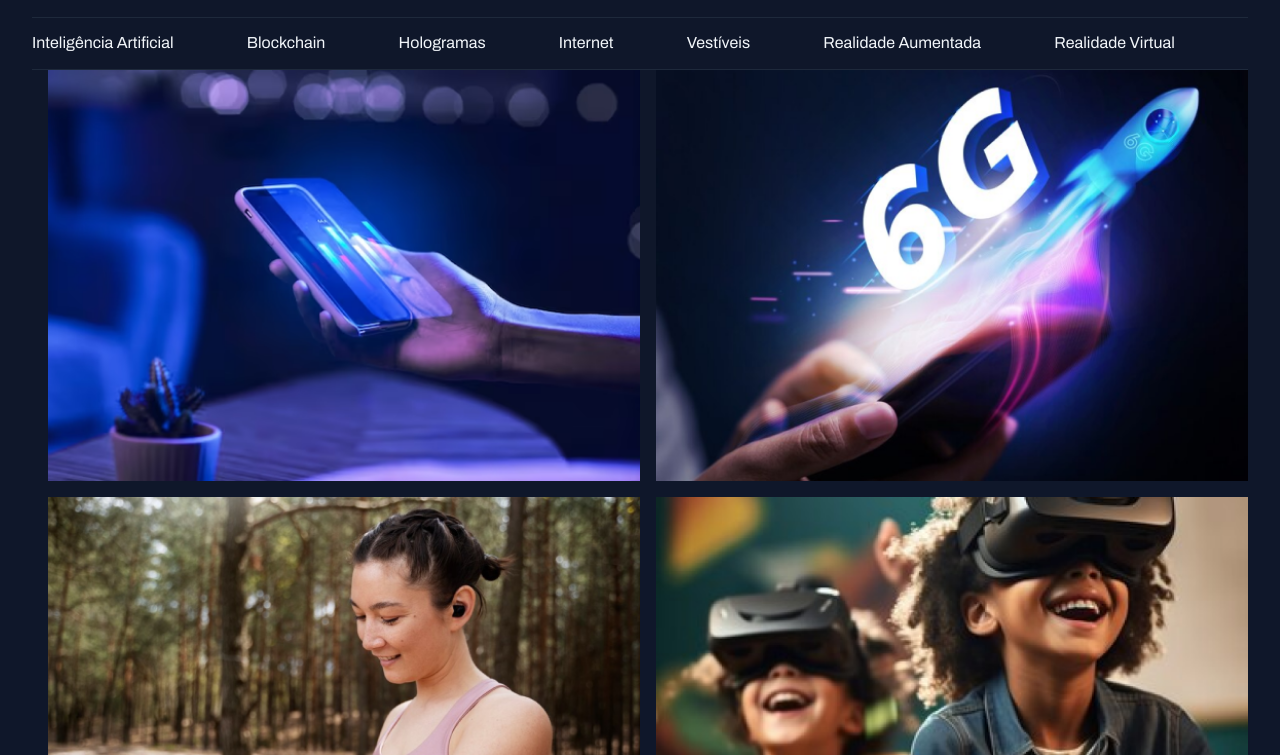
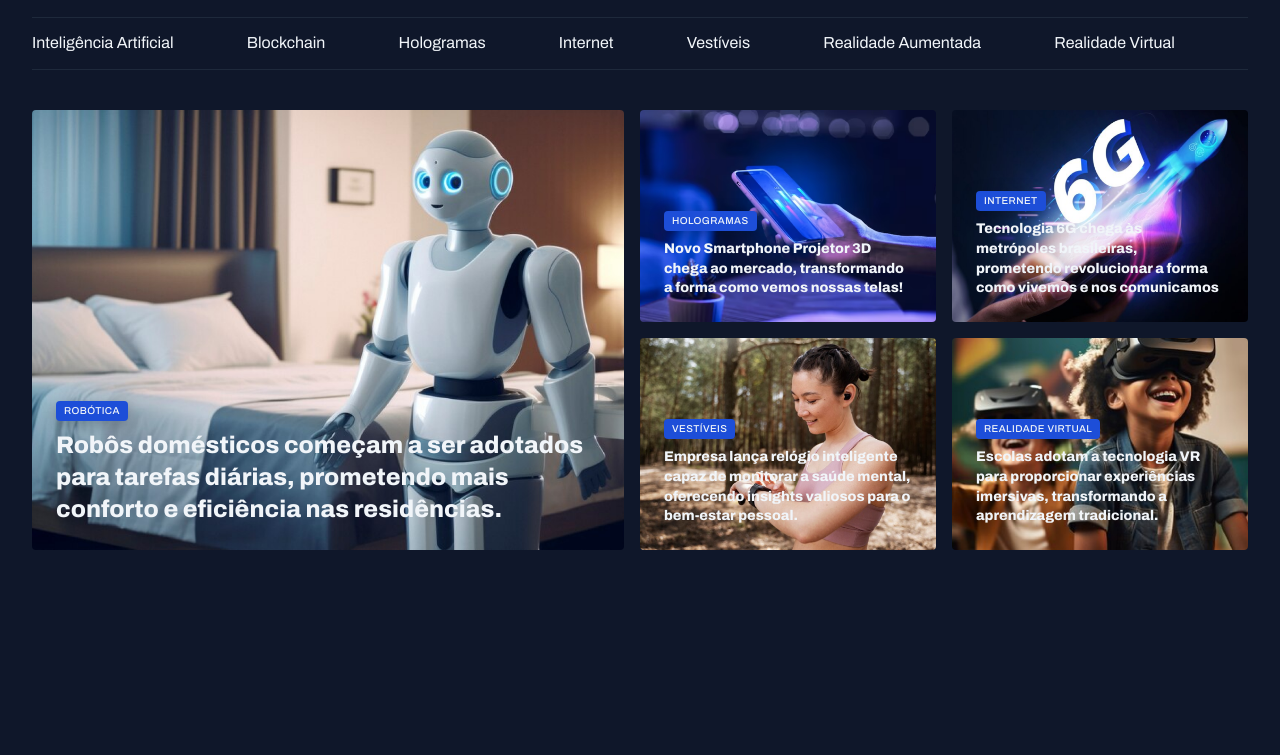
Before and after one commit to Andrea-Santos20/proejct-news-portal, a plain HTML site: page index.html in a window 1280 px wide. Shown: the part 45-800 px from the top of the page. Drawn offline with Linux system fonts and the light colour scheme.

Commit message:
feature/Finishing the section highlight - card.

```diff
--- a/index.html
+++ b/index.html
@@ -3,7 +3,7 @@
 <head>
     <meta charset="UTF-8">
     <meta name="viewport" content="width=device-width, initial-scale=1.0">
-    <link rel="shortcut icon" href="assets/logo-de@.png" type="image/x-icon">
+    <link rel="shortcut icon" href="assets/10824677.png" type="image/x-icon">
     <link rel="preconnect" href="https://fonts.googleapis.com">
     <link rel="preconnect" href="https://fonts.gstatic.com" crossorigin>
     <link href="https://fonts.googleapis.com/css2?family=Archivo:ital,wght@0,100..900;1,100..900&display=swap"
@@ -40,17 +40,44 @@
 
     <main class="grid container">
         <section id="featured" class="grid grid-flow-col gap-16">
-            <div class="card">
-                <img src="assets/img/noticia 1.png" alt="">
-            </div>
+            <figure class="card">
+                <img src="assets/img/noticia 1.png" alt="robótica">
+                <figcaption>
+                    <span class="content-tag">robótica</span>
+                    <h2 class="text-2xl">Robôs domésticos começam a ser adotados para tarefas diárias, prometendo mais conforto e eficiência nas residências.</h2>
+                </figcaption>
+            </figure>
             <div class="grid grid-cols-2 gap-16">
-                <img src="assets/img/noticia 2.png" alt="">
+               <figure class="card">
+                   <img src="assets/img/noticia 2.png" alt="hologramas">
+                   <figcaption>
+                    <span class="content-tag">hologramas</span>
+                    <h2 class="text-lg">Novo Smartphone Projetor 3D chega ao mercado, transformando a forma como vemos nossas telas!</h2>
+                </figcaption>
+               </figure>
+               <figure class="card">
+                   <img src="assets/img/noticia 3.png" alt="internet">
+                   <figcaption>
+                    <span class="content-tag">internet</span>
+                    <h2 class="text-lg">Tecnologia 6G chega às metrópoles brasileiras, prometendo revolucionar a forma como vivemos e nos comunicamos</h2>
+                </figcaption>
+               </figure>
 
-                <img src="assets/img/noticia 3.png" alt="">
-
-                <img src="assets/img/noticia 4.png" alt="">
-
-                <img src="assets/img/noticia 5.png" alt="">
+               <figure class="card">
+                   <img src="assets/img/noticia 4.png" alt="vestíveis">
+                   <figcaption>
+                    <span class="content-tag">vestíveis</span>
+                    <h2 class="text-lg">Empresa lança relógio inteligente capaz de monitorar a saúde mental, oferecendo insights valiosos para o bem-estar pessoal.</h2>
+                </figcaption>
+               </figure>
+               <figure class="card">
+                   <img src="assets/img/noticia 5.png" alt="realidade virtual">
+                   <figcaption>
+                    <span class="content-tag">realidade virtual</span>
+                    <h2 class="text-lg">Escolas adotam a tecnologia VR para proporcionar experiências imersivas, transformando a aprendizagem tradicional.
+                    </h2>
+                </figcaption>
+               </figure>
             </div>
         </section>
     </main>
--- a/styles/global.css
+++ b/styles/global.css
@@ -42,18 +42,28 @@ h3 {
   font: inherit;
 }
 
+img {
+  max-width: 100%;
+}
+
 .container {
   max-width: 1280px;
   padding-inline: 32px;
   margin-inline: auto;
 }
 
-/* utility-first */
-.grid {
-  display: grid;
+main {
+  margin-top: 40px;
 }
 
-.grid-flow-col {
-  grid-auto-flow: column;
-
+.content-tag {
+  display: inline-block;
+  background-color: var(--brand-color-dark);
+  padding: 4px 8px;
+  border-radius: 4px;
+  font: 500 10px/1.2 var(--font-family);
+  text-transform: uppercase;
+  letter-spacing: 0.04em;
+  color: var(--text-color-primary);
+  box-shadow: 0px 4px 16px #02061748;
 }
--- a/styles/sections.css
+++ b/styles/sections.css
@@ -24,4 +24,18 @@
         );
     }
 
+    figcaption {
+        position: absolute;
+        bottom: 0;
+        padding: 24px;
+
+        &:has(.tex-lg) {
+        padding: 12px;
+        }
+
+        h2 {
+            margin-top: 8px;
+        }
+    }
+
 }
--- a/styles/utility.css
+++ b/styles/utility.css
@@ -14,3 +14,19 @@
 .gap-16 {
     gap: 16px;
 }
+
+.text-2xl {
+  font: var(--h1);
+}
+
+.text-xl {
+  font: var(--h2);
+}
+
+.text-lg {
+  font: var(--h3);
+}
+
+.text-sm {
+  font: var(--text-sm);
+}
```
Also changed, not shown: assets/10824677.png (added).
